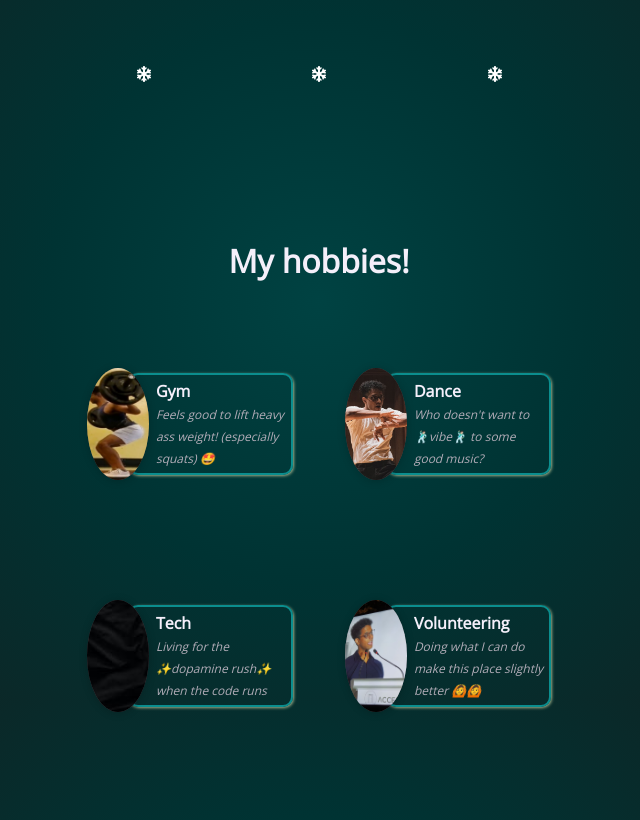
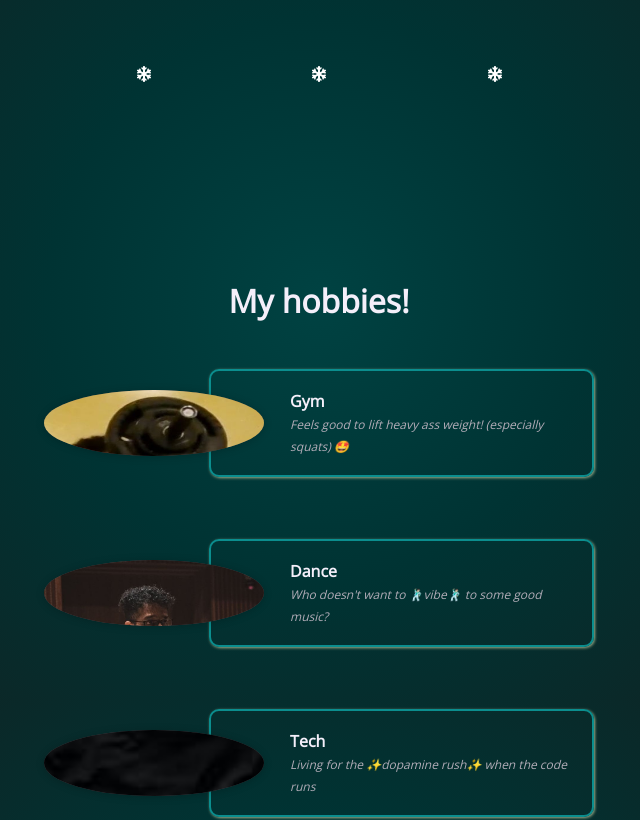
Before and after one commit to praveenkrishna0512/MyWebsite, a Next.js app: page / in a window 768 px wide. Shown: the part 1700-2520 px from the top of the page, without its empty margins (65-705 px from the left). Built offline with nearby package versions, Linux system fonts and the light colour scheme.

Commit message:
hobbies made mobile responsive

```diff
--- a/components/home-page/about/about.module.css
+++ b/components/home-page/about/about.module.css
@@ -62,7 +62,7 @@
   flex-direction: column;
   width: 100%;
   height: 100vh;
-  padding: 10vh 0px 20vh 0px;
+  padding: 10vh 0px 15vh 0px;
   text-align: center;
   align-items: center;
 }
@@ -81,3 +81,32 @@
   align-items: center;
   justify-items: center;
 }
+
+@media (max-width: 768px) {
+  .hobbies {
+    width: 100%;
+    height: 100%;
+    grid-template-rows: 25% 25% 25% 25%;
+    grid-template-columns: auto;
+    row-gap: 20px;
+  }
+
+  .contentRight {
+    height: 120vh;
+    padding: 15vh 0px 30vh 0px;
+  }
+
+}
+
+@media (min-width: 768px) and (max-width: 1180px) {
+  .hobbies {
+    width: 100%;
+    height: 100%;
+    row-gap: 20px;
+  }
+
+  .contentRight {
+    height: 120vh;
+    padding: 15vh 0px 30vh 0px;
+  }
+}
--- a/components/home-page/about/hobby.module.css
+++ b/components/home-page/about/hobby.module.css
@@ -53,3 +53,28 @@
   font-size: var(--size-3);
   color: var(--color-grey-200);
 }
+
+@media (max-width: 768px) {
+  .rectangle {
+    height: 90%
+  }
+
+  .image {
+    height: 100%
+  }
+}
+
+@media (min-width: 768px) and (max-width: 1180px) {
+  .hobby {
+    grid-template-columns: 30% 5% 65%;
+  }
+
+  .text {
+    padding: 0px 5% 0px 15%;
+  }
+
+  .image {
+    height: 55%;
+    width: 40%;
+  }
+}
--- a/components/layout/mainNavigationMobile.js
+++ b/components/layout/mainNavigationMobile.js
@@ -78,7 +78,7 @@ export default function MainNavigationBarMobile() {
         <ul>
           {menuItems.map(({ href, title }) => (
             <li key={title} className={classes.navItem}>
-              <Link href={href}>{title}</Link>
+                <Link href={href} onClick={toggleNav}>{title}</Link>
             </li>
           ))}
         </ul>
```
